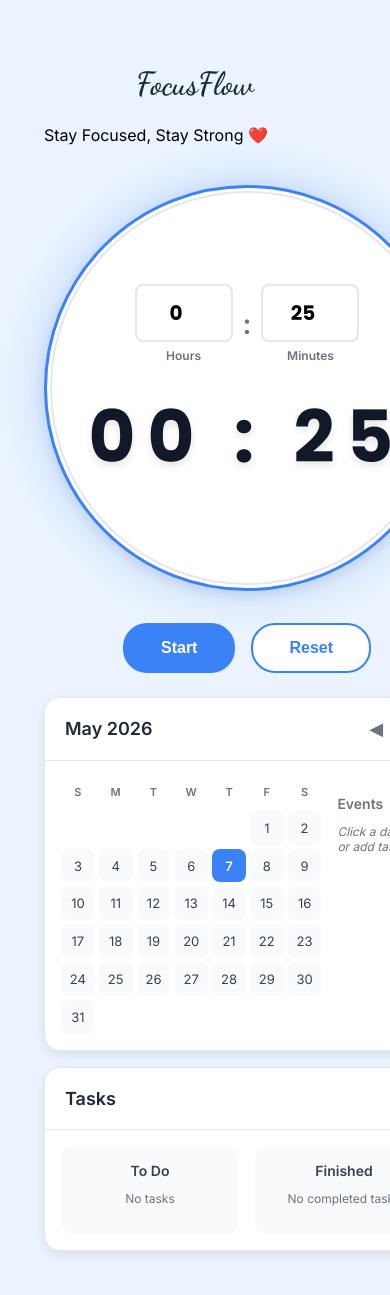
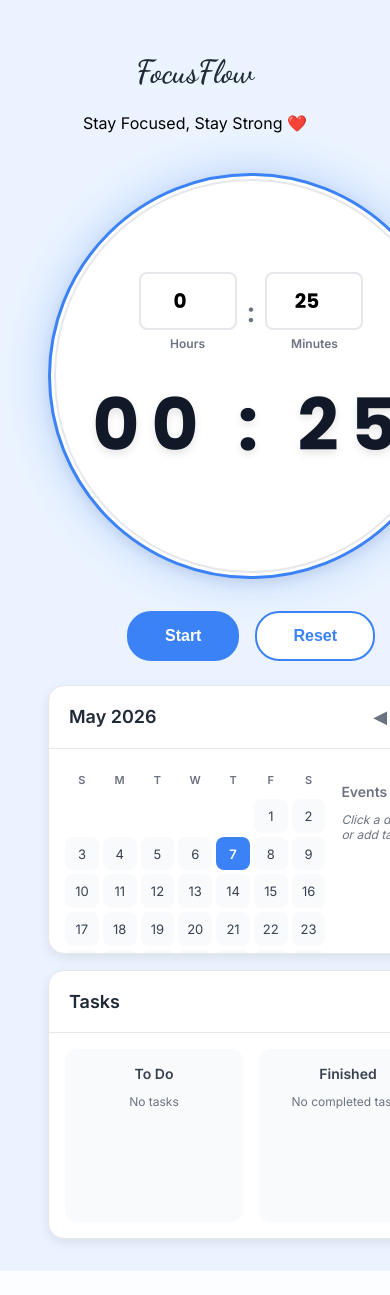
Before and after one commit to Zayedtasnim7/csc299-project, a Flask app: page / in a window 390 px wide; the page is wider, and only the part inside the window is pictured. After the commit the page ends 1271 px from the top of that part, so only its background shows below. Run offline with Flask 3, Linux system fonts and the light colour scheme.

Commit message:
Center tagline

```diff
--- a/static/style.css
+++ b/static/style.css
@@ -1,14 +1,30 @@
-body {
-    margin: 0;
-    padding: 0;
-    background-color: #eef3fb;
-    font-family: Arial, sans-serif;
+@media (max-width: 600px) {
+    .container {
+        padding-left: 16px;
+        padding-right: 16px;
+    }
+
+    .timer-circle,
+    .circle,
+    .timer {
+        max-width: 90vw;
+        max-height: 90vw;
+        margin-left: auto;
+        margin-right: auto;
+    }
+
+    input {
+        max-width: 100%;
+    }
+
+    .calendar,
+    .tasks,
+    .card {
+        max-width: 100%;
+        overflow-x: hidden;
+    }
+
+    .tagline{
+        text-align: center;
+    }
 }
-
-.container {
-    width: 100%;
-    max-width: 1000px;
-    margin: 0 auto;
-    padding: 20px;
-    box-sizing: border-box;
-}
```
